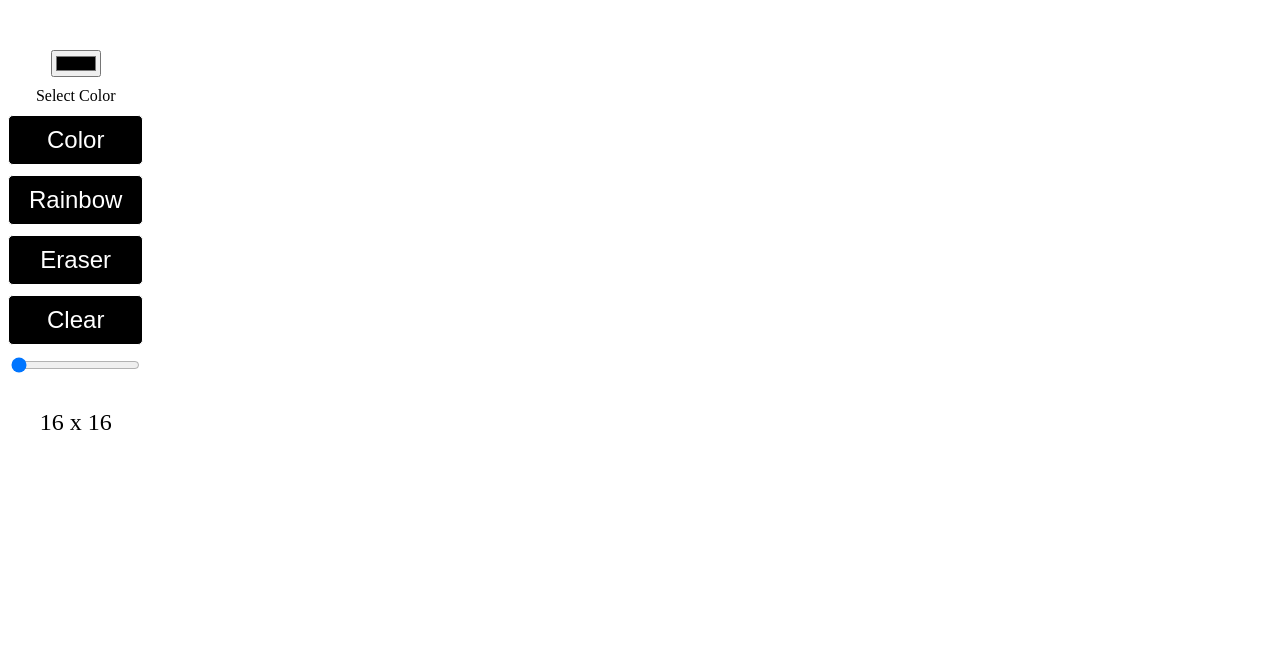
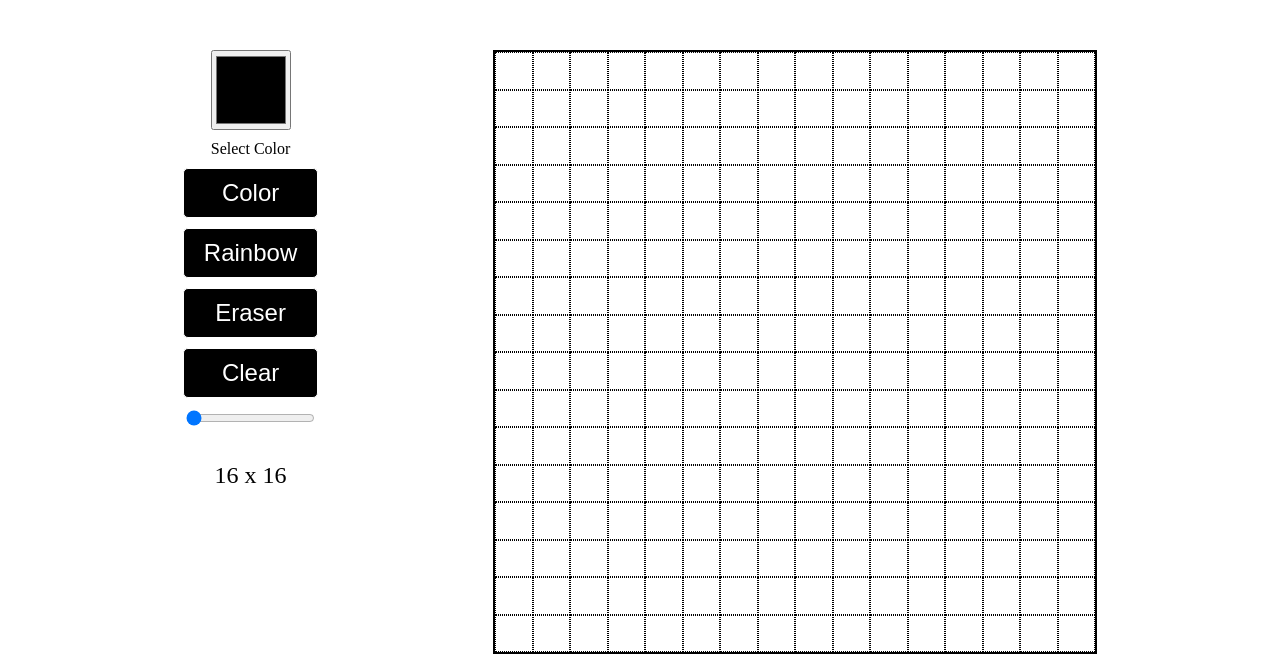
Before and after one commit to ColumMaher/etch-a-sketch, a plain HTML site: page index.html in a window 1280 px wide. Shown: the part 148-810 px from the top of the page. Drawn offline with nearby package versions, Linux system fonts and the light colour scheme.

Commit message:
Grid generation, grid square color changing

```diff
--- a/index.html
+++ b/index.html
@@ -5,13 +5,14 @@
     <meta name="viewport" content="width=device-width, initial-scale=1.0">
     <title>Document</title>
     <script src="script.js" defer></script>
+    <script type="text/javascript" src="https://ajax.googleapis.com/ajax/libs/jquery/1.11.0/jquery.min.js" defer></script>
     <link rel="stylesheet" href="styles.css">
 </head>
 <body>
     <h1>Etch-a-Sketch</h1>
     <div class="container">
         <div class="options">
-            <input type="color" id="colorPicker">Select Color</input>
+            <input type="color" class="colorPicker" id="colorPicker">Select Color</input>
             <button id="colorBtn">Color</button>
             <button id="rainbowBtn">Rainbow</button>
             <button id="eraserBtn">Eraser</button>
@@ -19,7 +20,7 @@
             <input type="range" min="16" max="100" value="16" id="gridSize">
             <p class="sliderValue" id="sliderVal">16 x 16</p>
         </div>
-        <div class="grid">
+        <div class="grid" id="grid">
 
         </div>
     </div>
--- a/script.js
+++ b/script.js
@@ -1,14 +1,38 @@
+const MIN_GRID_SIZE = 16
+var color = "#000000";
+
 const colorPicker = document.getElementById('colorPicker');
+const grid = document.getElementById('grid');
+const gridSizeSlider = document.getElementById('gridSize');
+const gridSizeValue = document.getElementById('sliderVal');
 
 colorPicker.addEventListener('input', function() {
-    const color = this.value;
+    color = this.value;
     console.log(color)
 })
-
-const gridSizeSlider = document.getElementById('gridSize')
-const gridSizeValue = document.getElementById('sliderVal')
 
 gridSizeSlider.addEventListener('input', function(){
     console.log(gridSizeSlider.value)
     gridSizeValue.textContent = gridSizeSlider.value + " x " + gridSizeSlider.value
 })
+
+function changeSquareColor(gridSquare){
+    gridSquare.style.backgroundColor = `${color}`;
+}
+
+function drawGrid(gridSize){
+
+    grid.style.gridTemplateColumns = `repeat(${gridSize}, 1fr)`
+    grid.style.gridTemplateRows = `repeat(${gridSize}, 1fr)`
+
+    for(i = 0; i < gridSize * gridSize; i++){
+        const gridSquare = document.createElement('div')
+        gridSquare.classList.add('gridSquare')
+        gridSquare.addEventListener('mouseenter', function () {
+            changeSquareColor(this)
+        })
+        grid.appendChild(gridSquare)
+    }
+}
+
+drawGrid(MIN_GRID_SIZE)
--- a/styles.css
+++ b/styles.css
@@ -5,6 +5,7 @@ h1 {
 
 .container{
     display: flex;
+    justify-content: space-evenly;
 }
 
 .options {
@@ -12,6 +13,11 @@ h1 {
     flex-direction: column;
     align-items: center;
     gap: 10px;
+}
+
+.colorPicker {
+    height: 80px;
+    width: 80px;
 }
 
 button {
@@ -27,6 +33,10 @@ button {
     border-radius: 5px;
 }
 
+button:hover {
+    background-color: grey;
+}
+
 .sliderValue {
     text-align: center;
     font-size: 24px;
@@ -34,5 +44,12 @@ button {
 }
 
 .grid {
+    display: grid;
+    width: 600px;
+    height: 600px;
+    border: solid 2px black;
+}
 
+.gridSquare {
+    border: dotted 1px black;
 }
```
